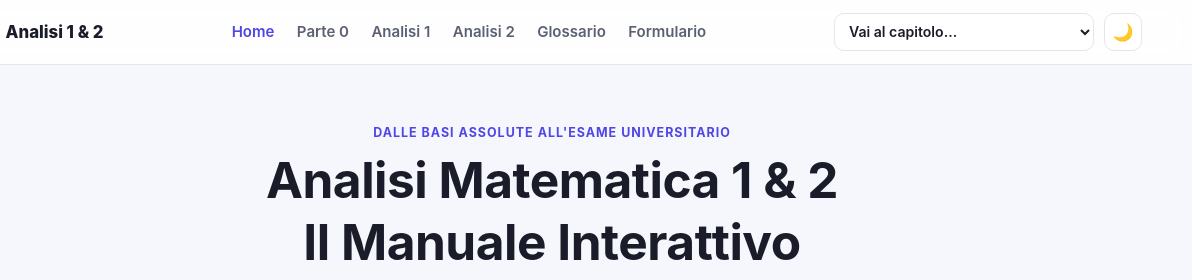
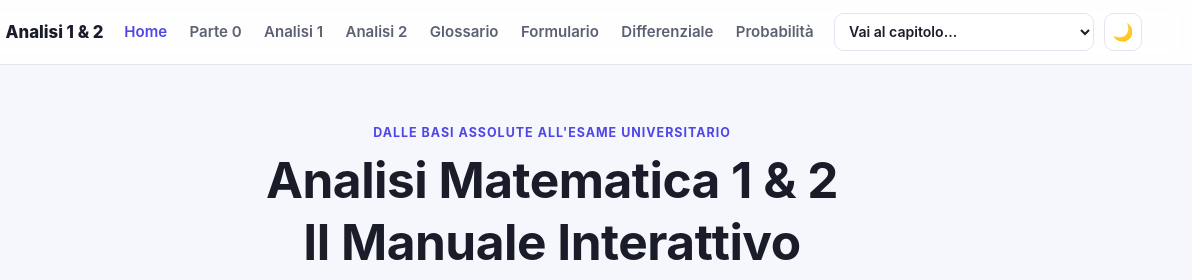
Before and after one commit to marcocalio/math-artifacs, a plain HTML site: page sito/index.html in a window 1280 px wide. Shown: the top 280 px of the page, 88-1280 px from the left. Drawn offline with Linux system fonts and the light colour scheme.

Commit message:
new navigation bar

```diff
--- a/sito/index.html
+++ b/sito/index.html
@@ -22,6 +22,8 @@
       <a href="#parte2">Analisi 2</a>
       <a href="glossario.html">Glossario</a>
       <a href="https://math-formula.marco-calio-11.workers.dev">Formulario</a>
+      <a href="https://differential-theory.marco-calio-11.workers.dev">Differenziale</a>
+      <a href="https://probability-manual.marco-calio-11.workers.dev">Probabilità</a>
     </nav>
     <div class="navbar__actions">
       <button class="theme-toggle" aria-label="Cambia tema" title="Cambia tema chiaro/scuro">
```
